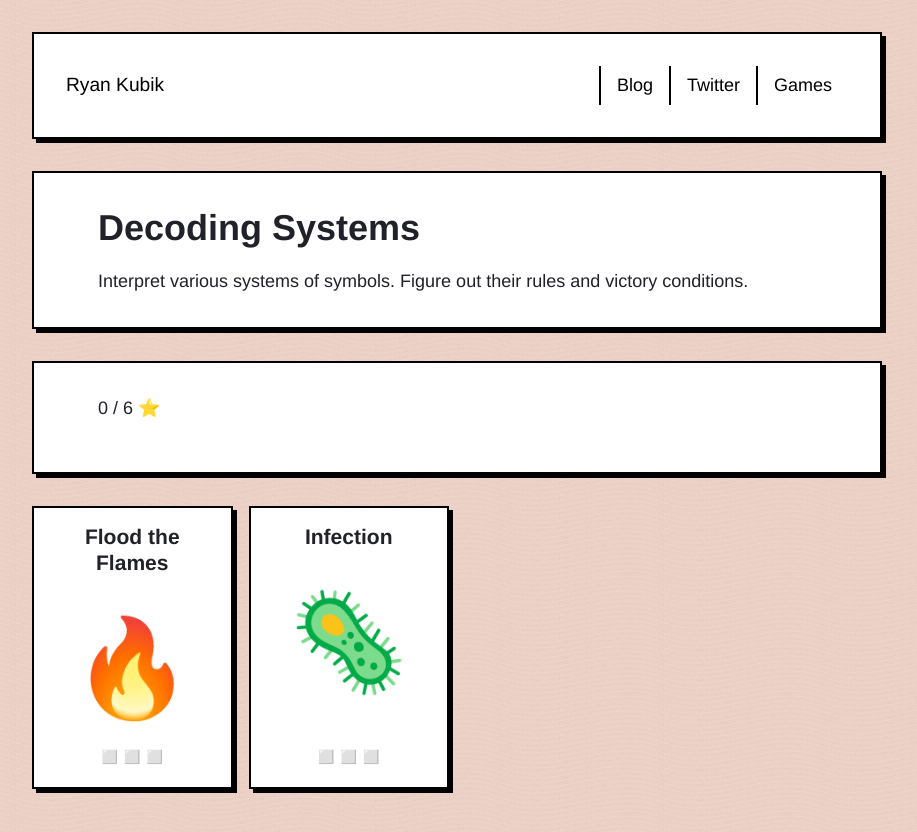
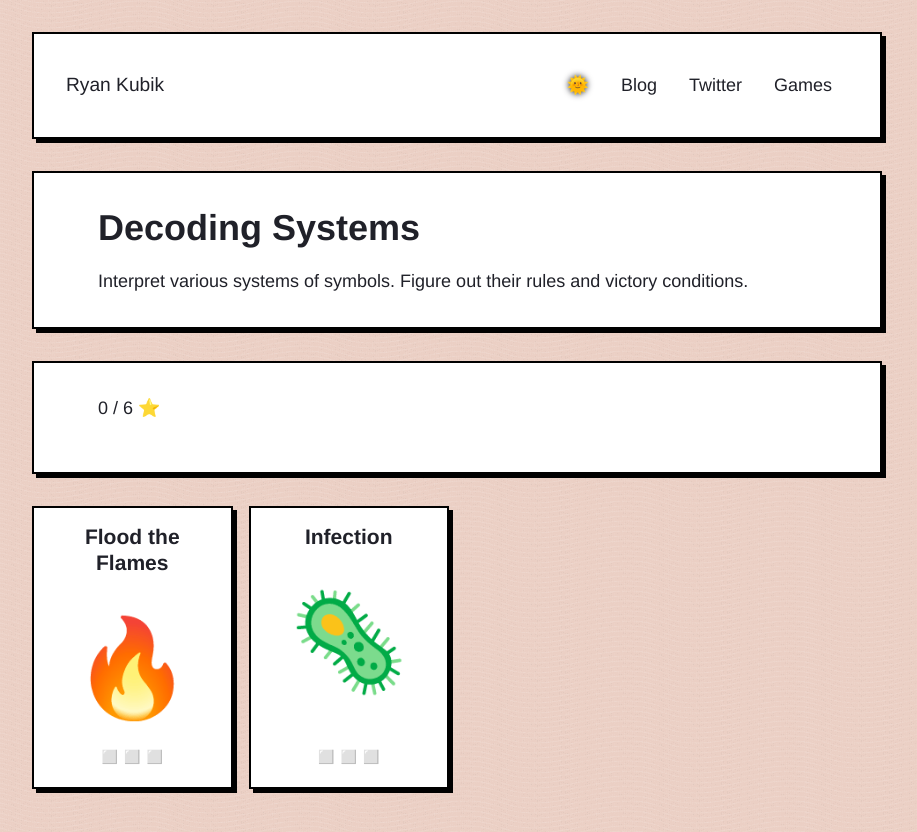
Before and after one commit to rmkubik/next-blog, a Next.js app: page /decoding-systems in a window 1280 px wide. Shown: the top 832 px of the page, without its empty margins (183-1100 px from the left). Built offline with nearby package versions, Linux system fonts and the light colour scheme.

Commit message:
WIP: Add dark theme toggle

```diff
--- a/pages/_app.js
+++ b/pages/_app.js
@@ -3,37 +3,26 @@ import { useRouter } from "next/router";
 
 import Layout from "../src/components/Layout";
 import { SiteMetaDataProvider } from "../src/services/useSiteMetaData";
+import useTheme, { ThemeContextProvider } from "../src/services/useTheme";
 
 const siteName = "Ryan Kubik";
 
 const App = ({ Component, pageProps }) => {
-  const router = useRouter();
+  const { theme } = useTheme();
 
   return (
     <>
-      <SiteMetaDataProvider
-        value={{
-          currentUrl: `${process.env.VERCEL_URL}${router.pathname}`,
-          description: undefined,
-          previewImage: `${process.env.VERCEL_URL}/images/logo-512x512.png`,
-          siteName,
-          title: siteName,
-          twitterHandle: "ryrykubes",
-        }}
-      >
-        <Layout>
-          <Component {...pageProps} />
-        </Layout>
-      </SiteMetaDataProvider>
+      <Layout>
+        <Component {...pageProps} />
+      </Layout>
       {/* eslint-disable-next-line react/jsx-sort-props */}
       <style jsx global>{`
         body {
           margin: 0;
-          background-color: #ebcfc4;
-          background-image: url("/images/wavecut.png");
+          background-color: ${theme.backgroundColor};
+          background-image: url("/images/${theme.backgroundImage}");
           font-family: Helvetica;
-          /* color: #222; */
-          color: #202129;
+          color: ${theme.fontColor};
 
           font-size: 18px;
           line-height: 1.25;
@@ -42,7 +31,7 @@ const App = ({ Component, pageProps }) => {
         h2 {
           margin-top: 3.25rem;
           padding-bottom: 0.65rem;
-          border-bottom: 2px solid black;
+          border-bottom: 2px solid ${theme.borderColor};
           margin-bottom: 2rem;
         }
 
@@ -57,7 +46,7 @@ const App = ({ Component, pageProps }) => {
         }
 
         hr {
-          border: 1px solid black;
+          border: 1px solid ${theme.borderColor};
           margin: 2rem 0;
         }
 
@@ -93,4 +82,25 @@ const App = ({ Component, pageProps }) => {
   );
 };
 
-export default App;
+const AppWithProviders = ({ Component, pageProps }) => {
+  const router = useRouter();
+
+  return (
+    <SiteMetaDataProvider
+      value={{
+        currentUrl: `${process.env.VERCEL_URL}${router.pathname}`,
+        description: undefined,
+        previewImage: `${process.env.VERCEL_URL}/images/logo-512x512.png`,
+        siteName,
+        title: siteName,
+        twitterHandle: "ryrykubes",
+      }}
+    >
+      <ThemeContextProvider>
+        <App Component={Component} pageProps={pageProps} />
+      </ThemeContextProvider>
+    </SiteMetaDataProvider>
+  );
+};
+
+export default AppWithProviders;
--- a/src/components/Header.js
+++ b/src/components/Header.js
@@ -1,10 +1,12 @@
 import useSiteMetaData from "../services/useSiteMetaData";
+import useTheme from "../services/useTheme";
 
 import Link from "./Link";
 import Head from "./Head";
 
 const Header = () => {
   const [siteMetaData] = useSiteMetaData();
+  const { theme, toggleTheme } = useTheme();
 
   return (
     <>
@@ -13,6 +15,9 @@ const Header = () => {
         <Link hideArrow hideDots to="/">
           {"Ryan Kubik"}
         </Link>
+        <button onClick={toggleTheme} type="button">
+          {theme.themeIcon}
+        </button>
         <Link hideArrow hideDots to="/blog">
           {"Blog"}
         </Link>
@@ -29,10 +34,10 @@ const Header = () => {
           flex-direction: row;
           align-items: center;
 
-          border: 2px solid black;
-          box-shadow: black 4px 4px;
+          border: 2px solid ${theme.borderColor};
+          box-shadow: ${theme.borderColor} 4px 4px;
           padding: 2rem;
-          background-color: white;
+          background-color: ${theme.sectionColor};
           /* background-color: #fff4db; */
 
           & > :global(*:first-child) {
@@ -40,29 +45,40 @@ const Header = () => {
             font-size: 1.2rem;
           }
 
-          & > :global(*:not(:first-child)) {
-            border-left: 2px solid black;
-            padding: 0.5rem 1rem;
+          /* Add borders to every link but the left one and first
+             on the right side */
+          & > :global(*:not(:first-child):not(:nth-child(2))) {
+            border-left: 2px solid ${theme.borderColor};
           }
 
-          & > :global(*:not(:first-child):hover) {
-            text-decoration: underline;
-            cursor: pointer;
-          }
+          /* Decorate right side links */
+          & > :global(*:not(:first-child)) {
+            padding: 0.5rem 1rem;
 
-          & > :global(*:not(:second-child)) {
-            border-left: 2px solid black;
-            padding: 0.5rem 1rem;
+            &:hover {
+              a {
+                /* We don't want this to appear on buttons */
+                text-decoration: underline;
+              }
+
+              cursor: pointer;
+            }
           }
 
           :global(a) {
             margin-left: 0;
-            color: black;
+            color: ${theme.fontColor};
             text-decoration: none;
 
             &:hover {
               text-decoration: underline;
             }
+          }
+
+          :global(button) {
+            background-color: transparent;
+            border: none;
+            text-shadow: ${theme.fontColor} 0px 0px 6px;
           }
         }
       `}</style>
--- a/src/components/Section.js
+++ b/src/components/Section.js
@@ -1,4 +1,8 @@
-const Section = ({ children, area, className, backgroundColor = "white" }) => {
+import useTheme from "../services/useTheme";
+
+const Section = ({ children, area, className, backgroundColor }) => {
+  const { theme } = useTheme();
+
   return (
     <>
       <section
@@ -12,13 +16,15 @@ const Section = ({ children, area, className, backgroundColor = "white" }) => {
       </section>
       <style jsx>{`
         section {
-          background-color: ${backgroundColor};
+          background-color: ${backgroundColor
+            ? backgroundColor
+            : theme.sectionColor};
         }
       `}</style>
       <style jsx>{`
         section {
-          border: 2px solid black;
-          box-shadow: black 4px 4px;
+          border: 2px solid ${theme.borderColor};
+          box-shadow: ${theme.borderColor} 4px 4px;
           padding: 2rem 4rem;
 
           /* background-color: #fff4db; */
@@ -33,7 +39,7 @@ const Section = ({ children, area, className, backgroundColor = "white" }) => {
 
           & > :global(a) {
             margin-left: 1rem;
-            color: black;
+            color: ${theme.fontColor};
             text-decoration: none;
             cursor: pointer;
           }
--- /dev/null
+++ b/src/services/useTheme.js
@@ -0,0 +1,79 @@
+import useLocalStorage from "./useLocalStorage";
+
+const { useState, createContext, useContext } = require("react");
+
+const themes = {
+  dark: {
+    backgroundColor: "#002",
+    backgroundImage: "french-stucco.png",
+    borderColor: "#bbb",
+    fontColor: "#eee",
+    hoverColor: "aliceblue",
+    overlayColor: "#222",
+    sectionColor: "#223",
+    themeIcon: "🌒",
+  },
+  light: {
+    backgroundColor: "#ebcfc4",
+    backgroundImage: "wavecut.png",
+    borderColor: "black",
+    fontColor: "#202129",
+    hoverColor: "aliceblue",
+    overlayColor: "#222",
+    sectionColor: "white",
+    themeIcon: "🌞",
+  },
+};
+
+const ThemeContext = createContext({ theme: themes.light });
+
+const ThemeContextProvider = ({ children }) => {
+  const [saveData, setSaveData] = useLocalStorage("com.ryankubik.theme", {
+    themeKey: "light",
+  });
+  const [themeKey, setThemeKey] = useState(saveData.themeKey);
+
+  const theme = themes[themeKey];
+
+  const setAndSaveThemeKey = (newThemeKey) => {
+    setThemeKey(newThemeKey);
+    setSaveData({ themeKey: newThemeKey });
+  };
+
+  const toggleTheme = () => {
+    let newThemeKey;
+
+    switch (themeKey) {
+      case "dark":
+        newThemeKey = "light";
+
+        break;
+      case "light":
+      default:
+        newThemeKey = "dark";
+
+        break;
+    }
+
+    setAndSaveThemeKey(newThemeKey);
+  };
+
+  return (
+    <ThemeContext.Provider
+      value={{
+        setThemeKey: (newThemeKey) => {
+          setAndSaveThemeKey(newThemeKey);
+        },
+        theme,
+        toggleTheme,
+      }}
+    >
+      {children}
+    </ThemeContext.Provider>
+  );
+};
+
+const useTheme = () => useContext(ThemeContext);
+
+export default useTheme;
+export { ThemeContextProvider };
```
Also changed, not shown: src/components/EmailSignup.js (+9 -5 lines), src/components/ListItem.js (+11 -5 lines), src/components/projects/Card.js (+6 -1 lines).
